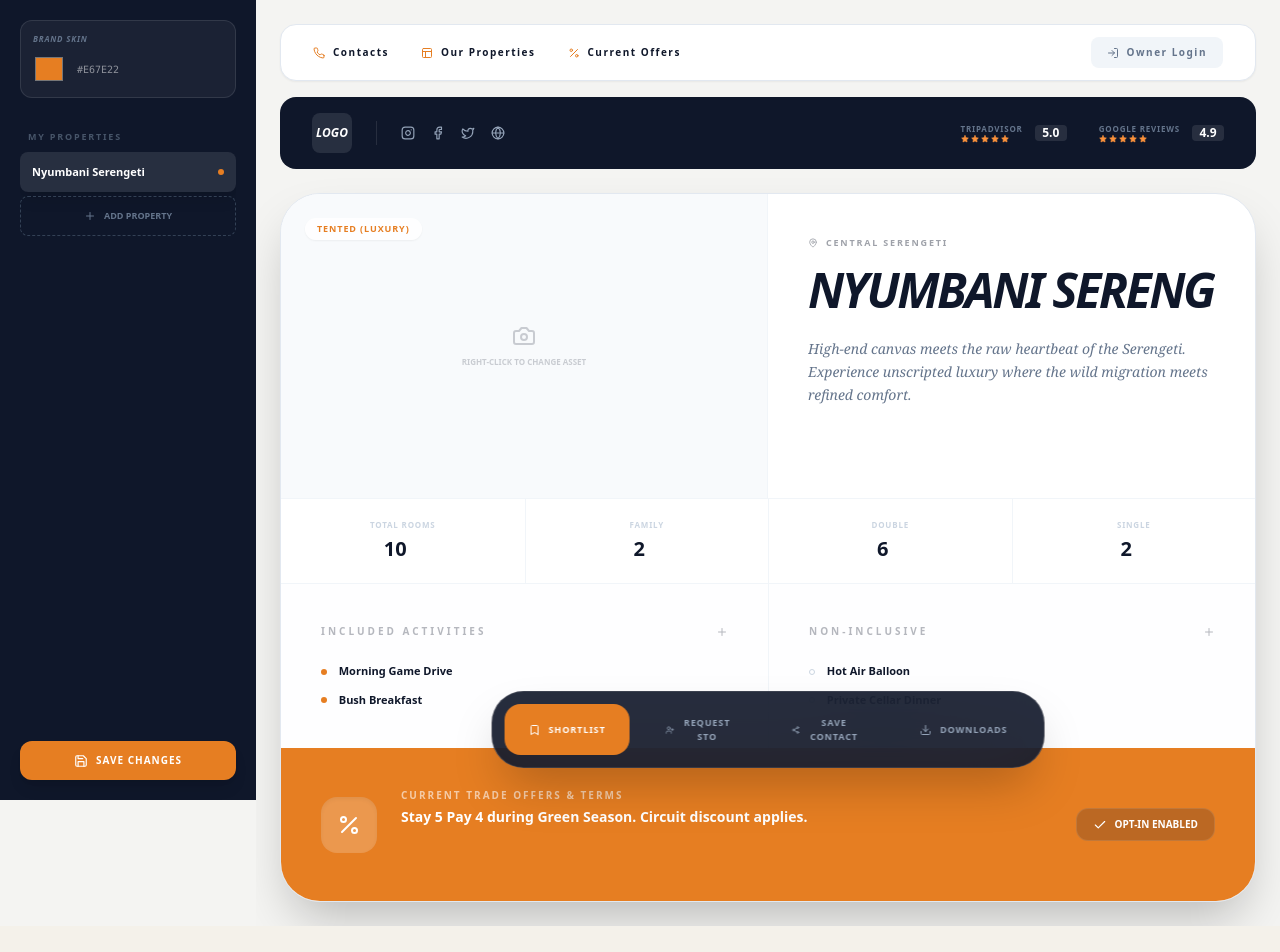
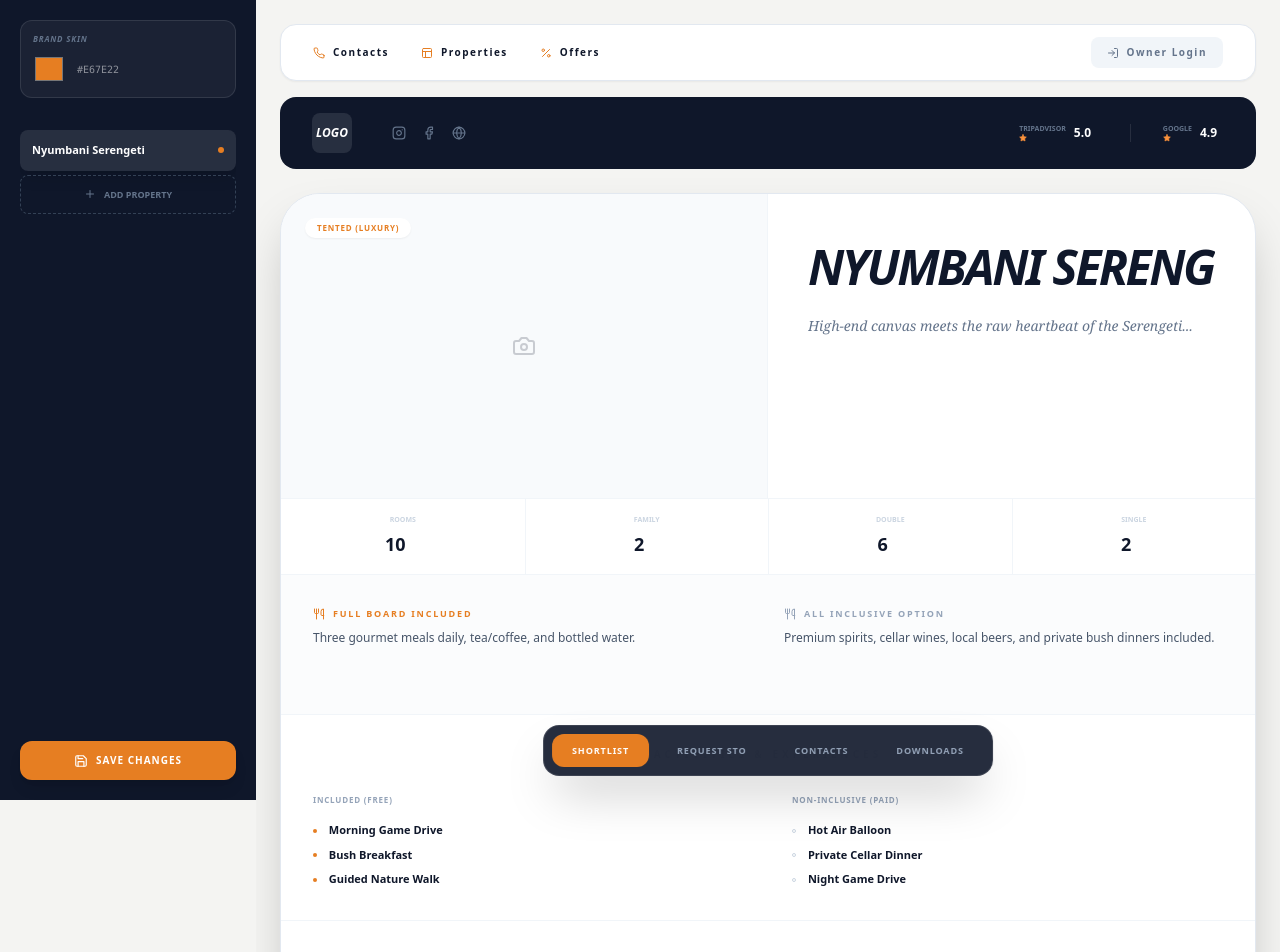
Before and after one commit to aisafarimarketing-ux/safari-trade-directory, a Next.js app: page /admin in a window 1280 px wide. Shown: the top 952 px of the page. Before the commit the page ends 926 px from the top, so only its background shows below. Built offline with nearby package versions, Linux system fonts and the light colour scheme.

Commit message:
Update page.tsx

```diff
--- a/src/app/admin/page.tsx
+++ b/src/app/admin/page.tsx
@@ -3,10 +3,11 @@ import React, { useState } from 'react';
 import {
   Save, Plus, Camera, Check, MapPin, Layout, Palette,
   Download, Share2, Bookmark, UserPlus, Percent,
-  Instagram, Facebook, Twitter, Star, Globe, Phone, Mail, LogIn
+  Instagram, Facebook, Star, Globe, Phone, Mail, LogIn,
+  Coffee, ShieldAlert, ListChecks, Utensils
 } from 'lucide-react';
 
-export default function BrandHubAdmin() {
+export default function RobustBrandHub() {
   const [selectedCamp, setSelectedCamp] = useState(0);
   const [skinColor, setSkinColor] = useState('#E67E22');
 
@@ -17,9 +18,12 @@ export default function BrandHubAdmin() {
       location: "Central Serengeti",
       class: "Tented (Luxury)",
       rooms: 10, family: 2, double: 6, single: 2,
-      vibe: "High-end canvas meets the raw heartbeat of the Serengeti. Experience unscripted luxury where the wild migration meets refined comfort.",
-      freeActivities: ["Morning Game Drive", "Bush Breakfast"],
-      paidActivities: ["Hot Air Balloon", "Private Cellar Dinner"],
+      vibe: "High-end canvas meets the raw heartbeat of the Serengeti...",
+      freeActivities: ["Morning Game Drive", "Bush Breakfast", "Guided Nature Walk"],
+      paidActivities: ["Hot Air Balloon", "Private Cellar Dinner", "Night Game Drive"],
+      mealFB: "Three gourmet meals daily, tea/coffee, and bottled water.",
+      mealAI: "Premium spirits, cellar wines, local beers, and private bush dinners included.",
+      terms: "30% non-refundable deposit to confirm. Balance due 45 days prior. No-show: 100% charge.",
       offersText: "Stay 5 Pay 4 during Green Season. Circuit discount applies.",
       ratingGoogle: "4.9",
       ratingTrip: "5.0"
@@ -43,14 +47,13 @@ export default function BrandHubAdmin() {
            </div>
         </div>
         <div className="space-y-1 flex-1 overflow-y-auto">
-          <p className="text-[9px] font-black uppercase tracking-[0.2em] text-slate-600 mb-2 ml-2">My Properties</p>
           {portfolio.map((camp, i) => (
             <button key={camp.id} onClick={() => setSelectedCamp(i)} className={`w-full text-left p-3 rounded-lg text-[11px] font-bold flex justify-between items-center ${selectedCamp === i ? 'bg-white/10 text-white shadow-lg' : 'text-slate-500 hover:text-slate-300'}`}>
               {camp.name}
               {selectedCamp === i && <div className="w-1.5 h-1.5 rounded-full" style={themedBg} />}
             </button>
           ))}
-          <button className="w-full p-3 mt-2 rounded-lg border border-dashed border-slate-700 text-slate-500 text-[9px] font-black uppercase flex items-center justify-center gap-2 hover:border-slate-400 transition-all">
+          <button className="w-full p-3 mt-2 rounded-lg border border-dashed border-slate-700 text-slate-500 text-[9px] font-black uppercase flex items-center justify-center gap-2 hover:border-slate-400">
             <Plus size={12} /> Add Property
           </button>
         </div>
@@ -65,136 +68,120 @@ export default function BrandHubAdmin() {
         {/* TOP BRAND NAVIGATION */}
         <nav className="max-w-5xl mx-auto mb-4 bg-white px-8 py-3 rounded-2xl border border-slate-200 shadow-sm flex justify-between items-center text-[10px] font-black uppercase tracking-[0.15em]">
            <div className="flex gap-8">
-             <button className="flex items-center gap-2 hover:opacity-60 transition-all"><Phone size={12} style={themedText}/> Contacts</button>
-             <button className="flex items-center gap-2 hover:opacity-60 transition-all"><Layout size={12} style={themedText}/> Our Properties</button>
-             <button className="flex items-center gap-2 hover:opacity-60 transition-all"><Percent size={12} style={themedText}/> Current Offers</button>
+             <button className="flex items-center gap-2"><Phone size={12} style={themedText}/> Contacts</button>
+             <button className="flex items-center gap-2"><Layout size={12} style={themedText}/> Properties</button>
+             <button className="flex items-center gap-2"><Percent size={12} style={themedText}/> Offers</button>
            </div>
-           <button className="flex items-center gap-2 bg-slate-100 px-4 py-2 rounded-lg hover:bg-slate-200 transition-all text-slate-500"><LogIn size={12}/> Owner Login</button>
+           <button className="flex items-center gap-2 bg-slate-100 px-4 py-2 rounded-lg text-slate-500"><LogIn size={12}/> Owner Login</button>
         </nav>
 
-        {/* SOCIAL PROOF & TRUST BAR */}
+        {/* TRUST BAR */}
         <div className="max-w-5xl mx-auto mb-6 bg-slate-900 text-white px-8 py-4 rounded-2xl flex justify-between items-center">
            <div className="flex items-center gap-6">
               <div className="w-10 h-10 bg-white/10 rounded-lg flex items-center justify-center italic font-black text-xs">LOGO</div>
-              <div className="h-6 w-px bg-white/10"></div>
-              <div className="flex gap-4">
-                 <Instagram size={14} className="text-slate-400 hover:text-white cursor-pointer" />
-                 <Facebook size={14} className="text-slate-400 hover:text-white cursor-pointer" />
-                 <Twitter size={14} className="text-slate-400 hover:text-white cursor-pointer" />
-                 <Globe size={14} className="text-slate-400 hover:text-white cursor-pointer" />
+              <div className="flex gap-4 ml-4">
+                 <Instagram size={14} className="text-slate-500" />
+                 <Facebook size={14} className="text-slate-500" />
+                 <Globe size={14} className="text-slate-500" />
               </div>
            </div>
-           <div className="flex gap-8">
-              <div className="flex items-center gap-3">
+           <div className="flex gap-8 items-center">
+              <div className="flex items-center gap-2 border-r border-white/10 pr-8">
                  <div className="text-right">
-                    <p className="text-[8px] font-black uppercase tracking-widest text-slate-500">TripAdvisor</p>
-                    <div className="flex gap-0.5 text-orange-400"><Star size={8} fill="currentColor"/><Star size={8} fill="currentColor"/><Star size={8} fill="currentColor"/><Star size={8} fill="currentColor"/><Star size={8} fill="currentColor"/></div>
+                    <p className="text-[7px] font-black uppercase text-slate-500">TripAdvisor</p>
+                    <div className="flex gap-0.5 text-orange-400"><Star size={8} fill="currentColor" /></div>
                  </div>
-                 <input className="bg-white/10 border-none outline-none w-8 text-center rounded text-xs font-bold" defaultValue={portfolio[selectedCamp].ratingTrip} />
+                 <input className="bg-transparent border-none text-xs font-bold w-6" defaultValue={portfolio[selectedCamp].ratingTrip} />
               </div>
-              <div className="flex items-center gap-3">
+              <div className="flex items-center gap-2">
                  <div className="text-right">
-                    <p className="text-[8px] font-black uppercase tracking-widest text-slate-500">Google Reviews</p>
-                    <div className="flex gap-0.5 text-orange-400"><Star size={8} fill="currentColor"/><Star size={8} fill="currentColor"/><Star size={8} fill="currentColor"/><Star size={8} fill="currentColor"/><Star size={8} fill="currentColor"/></div>
+                    <p className="text-[7px] font-black uppercase text-slate-500">Google</p>
+                    <div className="flex gap-0.5 text-orange-400"><Star size={8} fill="currentColor" /></div>
                  </div>
-                 <input className="bg-white/10 border-none outline-none w-8 text-center rounded text-xs font-bold" defaultValue={portfolio[selectedCamp].ratingGoogle} />
+                 <input className="bg-transparent border-none text-xs font-bold w-6" defaultValue={portfolio[selectedCamp].ratingGoogle} />
               </div>
            </div>
         </div>
 
-        {/* MAIN COMPACT UNIT */}
+        {/* MAIN UNIT */}
         <div className="max-w-5xl mx-auto bg-white border border-slate-200 shadow-2xl rounded-[2.5rem] overflow-hidden">
 
-          {/* Identity Section */}
+          {/* Identity */}
           <div className="grid md:grid-cols-2 border-b border-slate-100">
-            <div className="aspect-[16/10] bg-slate-50 border-r border-slate-100 flex items-center justify-center group cursor-pointer relative">
-               <div className="text-center opacity-20 group-hover:opacity-100 transition-all">
-                 <Camera size={24} className="mx-auto mb-2" />
-                 <p className="text-[8px] font-black uppercase">Right-Click to Change Asset</p>
-               </div>
-               <div className="absolute top-6 left-6 bg-white/90 px-3 py-1 rounded-full text-[9px] font-black uppercase tracking-widest shadow-sm" style={themedText}>
-                 {portfolio[selectedCamp].class}
-               </div>
+            <div className="aspect-[16/10] bg-slate-50 border-r border-slate-100 flex items-center justify-center relative group">
+               <Camera size={24} className="opacity-20 group-hover:opacity-100 transition-all" />
+               <div className="absolute top-6 left-6 bg-white px-3 py-1 rounded-full text-[8px] font-black uppercase tracking-widest shadow-sm" style={themedText}>{portfolio[selectedCamp].class}</div>
             </div>
-            <div className="p-10 flex flex-col justify-center space-y-4">
-               <div>
-                 <div className="flex items-center gap-2 mb-2 opacity-40">
-                    <MapPin size={10} />
-                    <input className="text-[9px] font-black uppercase tracking-[0.2em] bg-transparent border-none outline-none" defaultValue={portfolio[selectedCamp].location} />
-                 </div>
-                 <input className="text-5xl font-black uppercase italic tracking-tighter bg-transparent border-none outline-none w-full leading-none mb-4" defaultValue={portfolio[selectedCamp].name} />
-                 <textarea className="w-full bg-transparent border-none outline-none text-slate-500 italic text-sm leading-relaxed h-28 resize-none font-serif" defaultValue={portfolio[selectedCamp].vibe} />
-               </div>
+            <div className="p-10 space-y-4">
+               <input className="text-5xl font-black uppercase italic tracking-tighter w-full outline-none" defaultValue={portfolio[selectedCamp].name} />
+               <textarea className="w-full text-slate-500 italic text-sm leading-relaxed h-24 resize-none font-serif outline-none" defaultValue={portfolio[selectedCamp].vibe} />
             </div>
           </div>
 
-          {/* Data Row */}
+          {/* Room Matrix */}
           <div className="grid grid-cols-4 bg-white border-b border-slate-100 divide-x divide-slate-100">
-            {[
-              { label: 'Total Rooms', val: portfolio[selectedCamp].rooms },
-              { label: 'Family', val: portfolio[selectedCamp].family },
-              { label: 'Double', val: portfolio[selectedCamp].double },
-              { label: 'Single', val: portfolio[selectedCamp].single }
-            ].map((item, i) => (
-              <div key={i} className="p-5 text-center">
-                <p className="text-[8px] font-black text-slate-300 uppercase mb-1 tracking-widest">{item.label}</p>
-                <input type="number" className="text-xl font-black bg-transparent border-none outline-none text-center w-full" defaultValue={item.val} />
+            {['Rooms', 'Family', 'Double', 'Single'].map((l) => (
+              <div key={l} className="p-4 text-center">
+                <p className="text-[7px] font-black text-slate-300 uppercase mb-1">{l}</p>
+                <input type="number" className="text-lg font-black bg-transparent w-full text-center outline-none" defaultValue={portfolio[selectedCamp][l.toLowerCase() as keyof typeof portfolio[0]] as number} />
               </div>
             ))}
           </div>
 
-          {/* Activities Row */}
-          <div className="grid md:grid-cols-2 divide-x divide-slate-100 bg-slate-50/20">
-             <div className="p-10 space-y-6">
-               <h3 className="text-[10px] font-black uppercase tracking-[0.3em] flex justify-between items-center opacity-30">Included Activities <Plus size={12}/></h3>
-               <div className="space-y-3">
-                 {portfolio[selectedCamp].freeActivities.map(a => (
-                   <div key={a} className="flex items-center gap-3 group">
-                     <div className="w-1.5 h-1.5 rounded-full" style={themedBg} />
-                     <input className="text-[11px] font-bold bg-transparent border-none outline-none w-full" defaultValue={a} />
+          {/* NEW: MEAL PLANS CATEGORY */}
+          <div className="bg-slate-50/50 border-b border-slate-100 p-8 grid md:grid-cols-2 gap-8">
+            <div className="space-y-2">
+               <h3 className="text-[9px] font-black uppercase tracking-[0.2em] flex items-center gap-2" style={themedText}><Utensils size={12}/> Full Board Included</h3>
+               <textarea className="text-xs text-slate-600 bg-transparent w-full resize-none h-12 border-none outline-none leading-relaxed" defaultValue={portfolio[selectedCamp].mealFB} placeholder="What does FB include?" />
+            </div>
+            <div className="space-y-2">
+               <h3 className="text-[9px] font-black uppercase tracking-[0.2em] flex items-center gap-2 text-slate-400"><Utensils size={12}/> All Inclusive Option</h3>
+               <textarea className="text-xs text-slate-600 bg-transparent w-full resize-none h-12 border-none outline-none leading-relaxed" defaultValue={portfolio[selectedCamp].mealAI} placeholder="AI drinks & spirits list..." />
+            </div>
+          </div>
+
+          {/* ACTIVITIES SECTION (Corrected Header) */}
+          <div className="p-8 border-b border-slate-100">
+             <h2 className="text-[10px] font-black uppercase tracking-[0.4em] mb-8 text-center opacity-30">Activities & Experiences</h2>
+             <div className="grid md:grid-cols-2 gap-12">
+                <div className="space-y-4">
+                   <h3 className="text-[8px] font-black uppercase tracking-widest text-slate-400">Included (Free)</h3>
+                   <div className="space-y-2">
+                     {portfolio[selectedCamp].freeActivities.map(a => <div key={a} className="flex items-center gap-3"><div className="w-1 h-1 rounded-full" style={themedBg} /><input className="text-[11px] font-bold bg-transparent outline-none w-full" defaultValue={a} /></div>)}
                    </div>
-                 ))}
-               </div>
-             </div>
-             <div className="p-10 space-y-6">
-               <h3 className="text-[10px] font-black uppercase tracking-[0.3em] flex justify-between items-center opacity-30">Non-Inclusive <Plus size={12}/></h3>
-               <div className="space-y-3">
-                 {portfolio[selectedCamp].paidActivities.map(a => (
-                   <div key={a} className="flex items-center gap-3 group">
-                     <div className="w-1.5 h-1.5 rounded-full border border-slate-300" />
-                     <input className="text-[11px] font-bold bg-transparent border-none outline-none w-full" defaultValue={a} />
+                </div>
+                <div className="space-y-4">
+                   <h3 className="text-[8px] font-black uppercase tracking-widest text-slate-400">Non-Inclusive (Paid)</h3>
+                   <div className="space-y-2">
+                     {portfolio[selectedCamp].paidActivities.map(a => <div key={a} className="flex items-center gap-3"><div className="w-1 h-1 rounded-full border border-slate-300" /><input className="text-[11px] font-bold bg-transparent outline-none w-full" defaultValue={a} /></div>)}
                    </div>
-                 ))}
-               </div>
+                </div>
              </div>
           </div>
 
-          {/* Offers Row */}
-          <div className="p-10 text-white flex justify-between items-center gap-10" style={themedBg}>
-             <div className="flex items-center gap-6 flex-1">
-               <div className="p-4 bg-white/20 rounded-2xl shadow-inner"><Percent size={24} /></div>
+          {/* NEW: TERMS & CONDITIONS */}
+          <div className="p-8 bg-white border-b border-slate-100">
+             <h3 className="text-[9px] font-black uppercase tracking-[0.2em] mb-4 flex items-center gap-2 text-red-800"><ShieldAlert size={12}/> Terms & Conditions</h3>
+             <textarea className="text-[10px] text-slate-400 leading-relaxed bg-slate-50 p-4 rounded-xl w-full h-20 resize-none outline-none border-none" defaultValue={portfolio[selectedCamp].terms} />
+          </div>
+
+          {/* Offers Bar */}
+          <div className="p-8 text-white flex justify-between items-center gap-8" style={themedBg}>
+             <div className="flex items-center gap-4 flex-1">
+               <div className="p-3 bg-white/20 rounded-xl"><Percent size={20} /></div>
                <div className="flex-1">
-                 <p className="text-[10px] font-black uppercase tracking-[0.2em] opacity-60 mb-1">Current Trade Offers & Terms</p>
-                 <textarea className="text-sm font-bold bg-transparent border-none outline-none w-full resize-none h-12 focus:h-24 transition-all" defaultValue={portfolio[selectedCamp].offersText} />
+                 <p className="text-[8px] font-black uppercase tracking-widest opacity-60">Trade Offers Active</p>
+                 <input className="text-sm font-bold bg-transparent w-full outline-none" defaultValue={portfolio[selectedCamp].offersText} />
                </div>
              </div>
-             <div className="flex items-center gap-2 bg-slate-900/20 px-4 py-2 rounded-xl text-[10px] font-black uppercase border border-white/10">
-               <Check size={14}/> Opt-In Enabled
-             </div>
+             <button className="bg-slate-900/20 px-4 py-2 rounded-lg text-[9px] font-black uppercase border border-white/10 flex items-center gap-2"><Check size={12}/> Opt-In</button>
           </div>
         </div>
 
         {/* FLOATING ACTION BAR */}
-        <div className="fixed bottom-8 left-1/2 -translate-x-1/2 ml-32 flex gap-3 bg-slate-900/90 backdrop-blur-2xl p-3 rounded-[2rem] shadow-2xl border border-white/10">
-           {[
-             { label: 'Shortlist', icon: Bookmark, primary: true },
-             { label: 'Request STO', icon: UserPlus },
-             { label: 'Save Contact', icon: Share2 },
-             { label: 'Downloads', icon: Download }
-           ].map((btn, i) => (
-             <button key={i} className={`flex items-center gap-2 px-6 py-3 rounded-2xl text-[9px] font-black uppercase tracking-widest transition-all ${btn.primary ? 'text-white' : 'text-slate-400 hover:text-white hover:bg-white/5'}`} style={btn.primary ? themedBg : {}}>
-               <btn.icon size={12} /> {btn.label}
-             </button>
+        <div className="fixed bottom-6 left-1/2 -translate-x-1/2 ml-32 flex gap-2 bg-slate-900/90 backdrop-blur-xl p-2 rounded-2xl shadow-2xl border border-white/10">
+           {['Shortlist', 'Request STO', 'Contacts', 'Downloads'].map((label, i) => (
+             <button key={label} className={`px-5 py-2.5 rounded-xl text-[9px] font-black uppercase tracking-widest ${i === 0 ? 'text-white' : 'text-slate-400 hover:text-white'}`} style={i === 0 ? themedBg : {}}>{label}</button>
            ))}
         </div>
 
```
